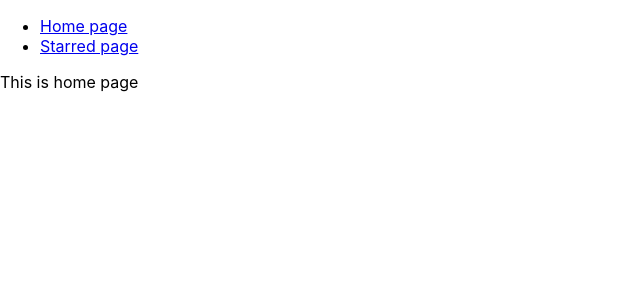
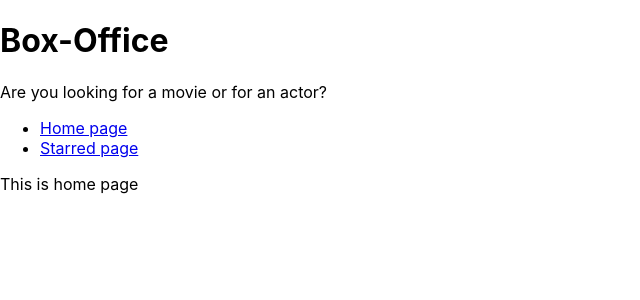
Before and after one commit to AMihneaa/Box-Office, a React (Create React App) app: page / in a window 1280 px wide. Shown: the top 300 px of the page, without its empty margins (0-640 px from the left). Built offline with nearby package versions, Linux system fonts and the light colour scheme.

Commit message:
am adaugat layout ul paginii si am facut titlul

```diff
--- a/src/App.jsx
+++ b/src/App.jsx
@@ -2,7 +2,6 @@
 import { Switch, Route } from 'react-router-dom';
 
 //Import Components
-import Navs from './Components/Navs';
 
 //Import Pages Component
 import Home from './Pages/Home';
@@ -11,8 +10,6 @@
 function App() {
   return (
     <div>
-      <Navs />
-
       <Switch>
         <Route exact={true} path={'/'}>
           <Home />
--- /dev/null
+++ b/src/Components/MainPageLayout.jsx
@@ -0,0 +1,21 @@
+import React from 'react';
+
+//Import Components
+import Navs from './Navs';
+import Title from './Title';
+
+const MainPageLayout = ({ children }) => {
+  return (
+    <div>
+      <Title
+        title={'Box-Office'}
+        subtitle={'Are you looking for a movie or for an actor? '}
+      />
+      <Navs />
+
+      {children}
+    </div>
+  );
+};
+
+export default MainPageLayout;
--- /dev/null
+++ b/src/Components/Title.jsx
@@ -0,0 +1,12 @@
+import React from 'react';
+
+const Title = ({ title, subtitle }) => {
+  return (
+    <div>
+      <h1>{title}</h1>
+      <p>{subtitle}</p>
+    </div>
+  );
+};
+
+export default Title;
--- a/src/Pages/Home.jsx
+++ b/src/Pages/Home.jsx
@@ -1,7 +1,8 @@
 import React from 'react';
+import MainPageLayout from '../Components/MainPageLayout';
 
 const Home = () => {
-  return <div>This is home page</div>;
+  return <MainPageLayout>This is home page</MainPageLayout>;
 };
 
 export default Home;
--- a/src/Pages/Starred.jsx
+++ b/src/Pages/Starred.jsx
@@ -1,7 +1,8 @@
 import React from 'react';
+import MainPageLayout from '../Components/MainPageLayout';
 
 const Starred = () => {
-  return <div>This is Starred page</div>;
+  return <MainPageLayout>This is Starred page</MainPageLayout>;
 };
 
 export default Starred;
```
